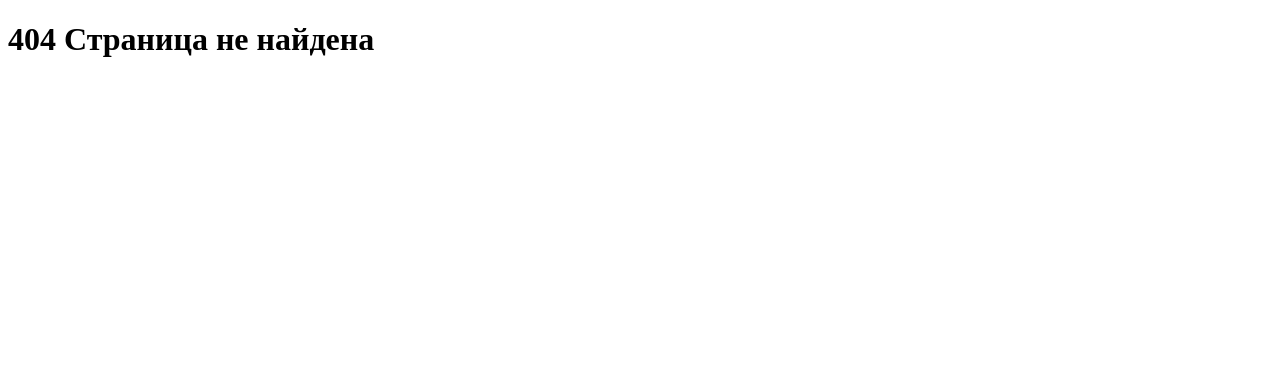
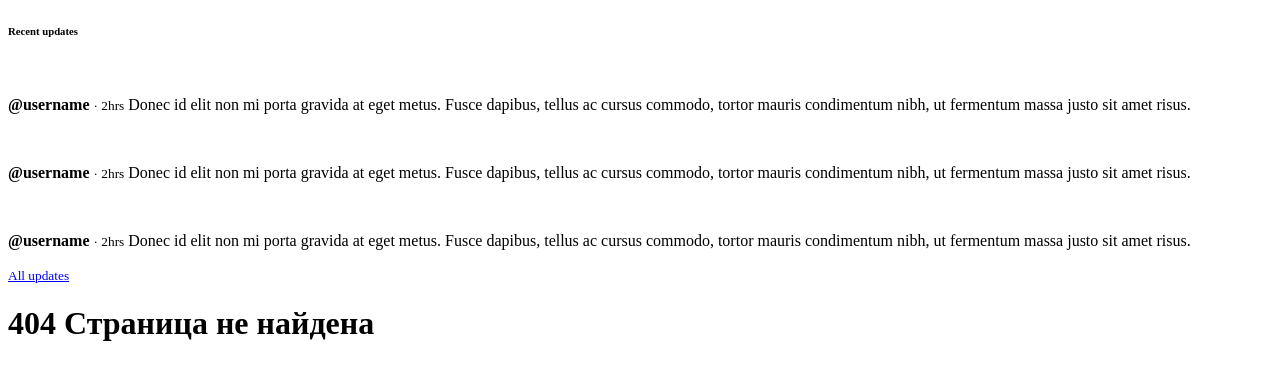
Before and after one commit to Russkazkin/udemy_symfony, a Symfony app: template templates/bundles/TwigBundle/Exception/error404.html.twig in a window 1280 px wide. Shown: the top 380 px of the page. Run offline with Twig, Linux system fonts and the light colour scheme; the template is opened without the code that fills it, so the values that code supplies are empty; some libraries are stand-ins or nearby versions.

Commit message:
Add new base template

```diff
--- a/assets/app.js
+++ b/assets/app.js
@@ -11,9 +11,11 @@ import './styles/app.sass';
 // start the Stimulus application
 import './bootstrap';
 
-const $ = require('jquery');
+import $ from 'jquery';
 
-require('bootstrap')
+import 'bootstrap'
+import 'holderjs'
+
 
 $(document).ready(function () {
     $('[data-toggle="popover"]').popover();
--- a/templates/base.html.twig
+++ b/templates/base.html.twig
@@ -1,5 +1,5 @@
 <!DOCTYPE html>
-<html>
+<html lang="en">
     <head>
         <meta charset="UTF-8">
         <title>{% block title %}Welcome!{% endblock %}</title>
@@ -13,7 +13,40 @@
             {{ encore_entry_script_tags('app') }}
         {% endblock %}
     </head>
-    <body>
-        {% block body %}{% endblock %}
+    <body class="bg-light">
+    <main role="main" class="container">
+        <div class="my-3 p-3 bg-white rounded box-shadow">
+            <h6 class="border-bottom border-gray pb-2 mb-0">Recent updates</h6>
+            <div class="media d-flex text-muted pt-3">
+                <img data-src="holder.js/32x32?text=MJ&bg=e83e8c&fg=fff&size=8" alt="" class="d-block rounded">
+                <p class="media-body pb-3 mb-0 ms-2 small lh-125 border-bottom border-gray">
+                    <span class="d-block"><strong class="text-gray-dark">@username</strong> <small>· 2hrs</small></span>
+                    Donec id elit non mi porta gravida at eget metus. Fusce dapibus, tellus ac cursus commodo, tortor mauris
+                    condimentum nibh, ut fermentum massa justo sit amet risus.
+                </p>
+            </div>
+            <div class="media d-flex text-muted pt-3">
+                <img data-src="holder.js/32x32?text=MJ&bg=e83e8c&fg=fff&size=8" alt="" class="d-block rounded">
+                <p class="media-body pb-3 mb-0 ms-2 small lh-125 border-bottom border-gray">
+                    <span class="d-block"><strong class="text-gray-dark">@username</strong> <small>· 2hrs</small></span>
+                    Donec id elit non mi porta gravida at eget metus. Fusce dapibus, tellus ac cursus commodo, tortor mauris
+                    condimentum nibh, ut fermentum massa justo sit amet risus.
+                </p>
+            </div>
+            <div class="media d-flex text-muted pt-3">
+                <img data-src="holder.js/32x32?text=MJ&bg=e83e8c&fg=fff&size=8" alt="" class="d-block rounded">
+                <p class="media-body pb-3 mb-0 ms-2 small lh-125 border-bottom border-gray">
+                    <span class="d-block"><strong class="text-gray-dark">@username</strong> <small>· 2hrs</small></span>
+                    Donec id elit non mi porta gravida at eget metus. Fusce dapibus, tellus ac cursus commodo, tortor mauris
+                    condimentum nibh, ut fermentum massa justo sit amet risus.
+                </p>
+            </div>
+            <small class="d-block mt-3 text-end">
+                <a href="#">All updates</a>
+            </small>
+        </div>
+        {% block body %}
+        {% endblock %}
+    </main>
     </body>
 </html>
```
